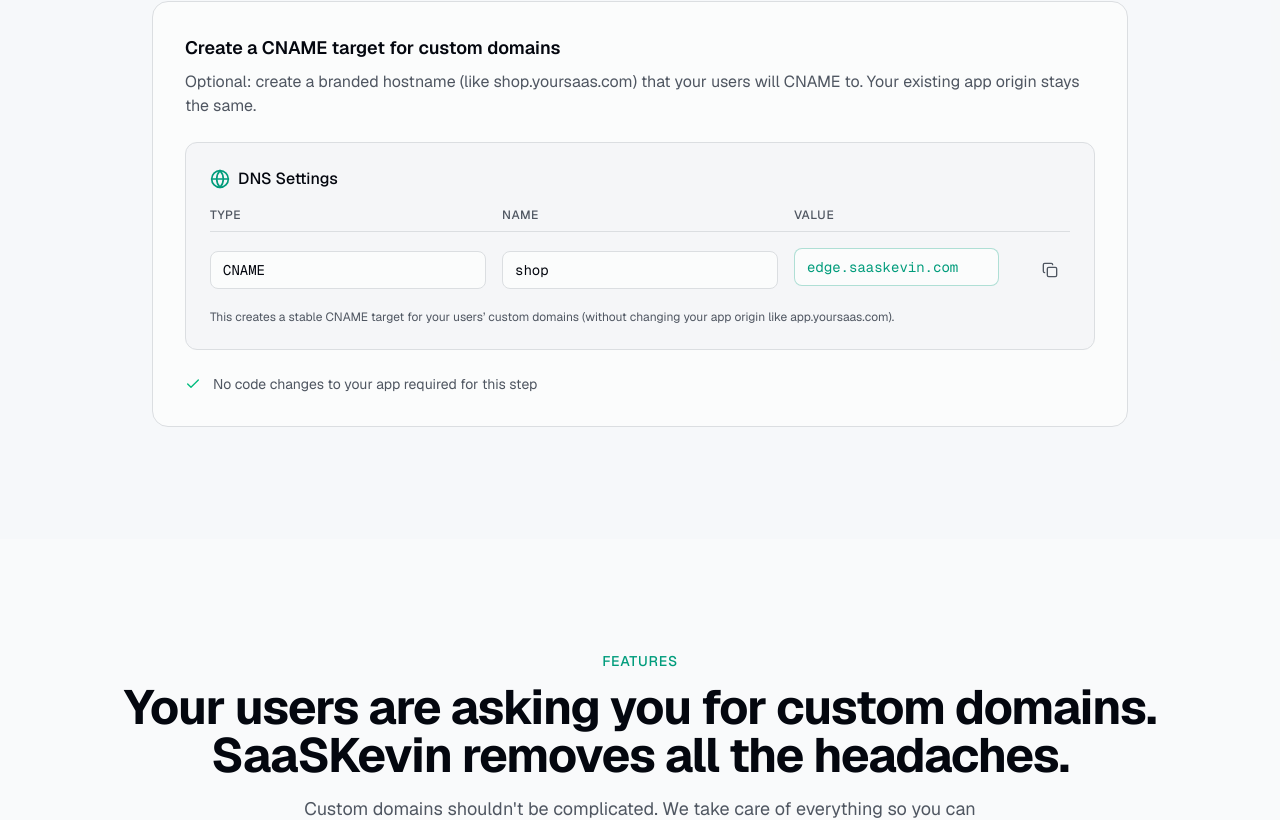
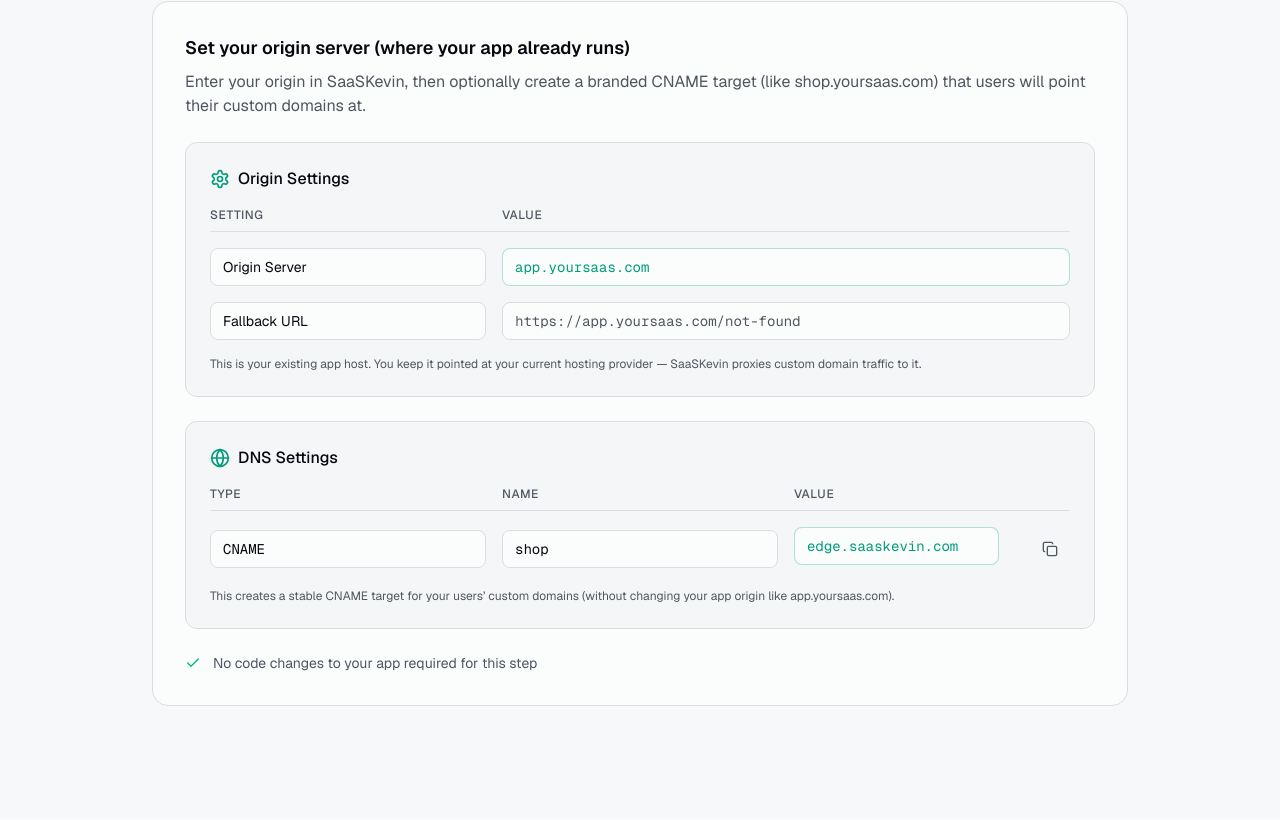
Before and after one commit to SaaSKevin/saaskevin-marketing-site, a Next.js app: page / in a window 1280 px wide. Shown: the part 1164-1984 px from the top of the page. Built offline with nearby package versions, Linux system fonts and the light colour scheme.

Commit message:
Update how-it-works step 1

```diff
--- a/components/features.tsx
+++ b/components/features.tsx
@@ -48,7 +48,7 @@ export function Features() {
         <div className="text-center mb-16">
           <p className="text-sm font-medium text-primary uppercase tracking-wider mb-3">Features</p>
           <h2 className="text-3xl font-bold tracking-tight text-foreground sm:text-4xl md:text-5xl text-balance">
-            Your users are asking you for custom domains. SaaSKevin removes all the headaches.
+            Your users are asking for custom domains. SaaSKevin removes all the headaches.
           </h2>
           <p className="mt-4 text-muted-foreground text-lg max-w-2xl mx-auto">
             Custom domains shouldn't be complicated. We take care of everything so you can focus on your product.
--- a/components/how-it-works.tsx
+++ b/components/how-it-works.tsx
@@ -47,9 +47,46 @@ function SetupContent() {
   return (
     <div className="space-y-6">
       <div>
-        <h3 className="text-lg font-semibold text-foreground mb-2">Create a CNAME target for custom domains</h3>
+        <h3 className="text-lg font-semibold text-foreground mb-2">Set your origin server (where your app already runs)</h3>
         <p className="text-muted-foreground">
-          Optional: create a branded hostname (like shop.yoursaas.com) that your users will CNAME to. Your existing app origin stays the same.
+          Enter your origin in SaaSKevin, then optionally create a branded CNAME target (like shop.yoursaas.com) that users will point their custom domains at.
+        </p>
+      </div>
+
+      {/* Origin settings */}
+      <div className="bg-secondary/50 rounded-xl p-6 border border-border">
+        <div className="flex items-center gap-2 mb-4">
+          <Settings className="w-5 h-5 text-primary" />
+          <span className="font-medium text-foreground">Origin Settings</span>
+        </div>
+
+        <div className="space-y-4">
+          <div className="grid grid-cols-3 gap-4 text-xs uppercase tracking-wider text-muted-foreground font-medium border-b border-border pb-2">
+            <div>Setting</div>
+            <div className="col-span-2">Value</div>
+          </div>
+
+          <div className="grid grid-cols-3 gap-4 items-center">
+            <div className="bg-card rounded-lg px-3 py-2 border border-border text-sm">
+              Origin Server
+            </div>
+            <div className="col-span-2 bg-card rounded-lg px-3 py-2 border border-primary/30 text-sm font-mono text-primary fix-overflow">
+              app.yoursaas.com
+            </div>
+          </div>
+
+          <div className="grid grid-cols-3 gap-4 items-center">
+            <div className="bg-card rounded-lg px-3 py-2 border border-border text-sm">
+              Fallback URL
+            </div>
+            <div className="col-span-2 bg-card rounded-lg px-3 py-2 border border-border text-sm font-mono text-muted-foreground fix-overflow">
+              https://app.yoursaas.com/not-found
+            </div>
+          </div>
+        </div>
+
+        <p className="text-xs text-muted-foreground mt-4">
+          This is your existing app host. You keep it pointed at your current hosting provider — SaaSKevin proxies custom domain traffic to it.
         </p>
       </div>
 
```
